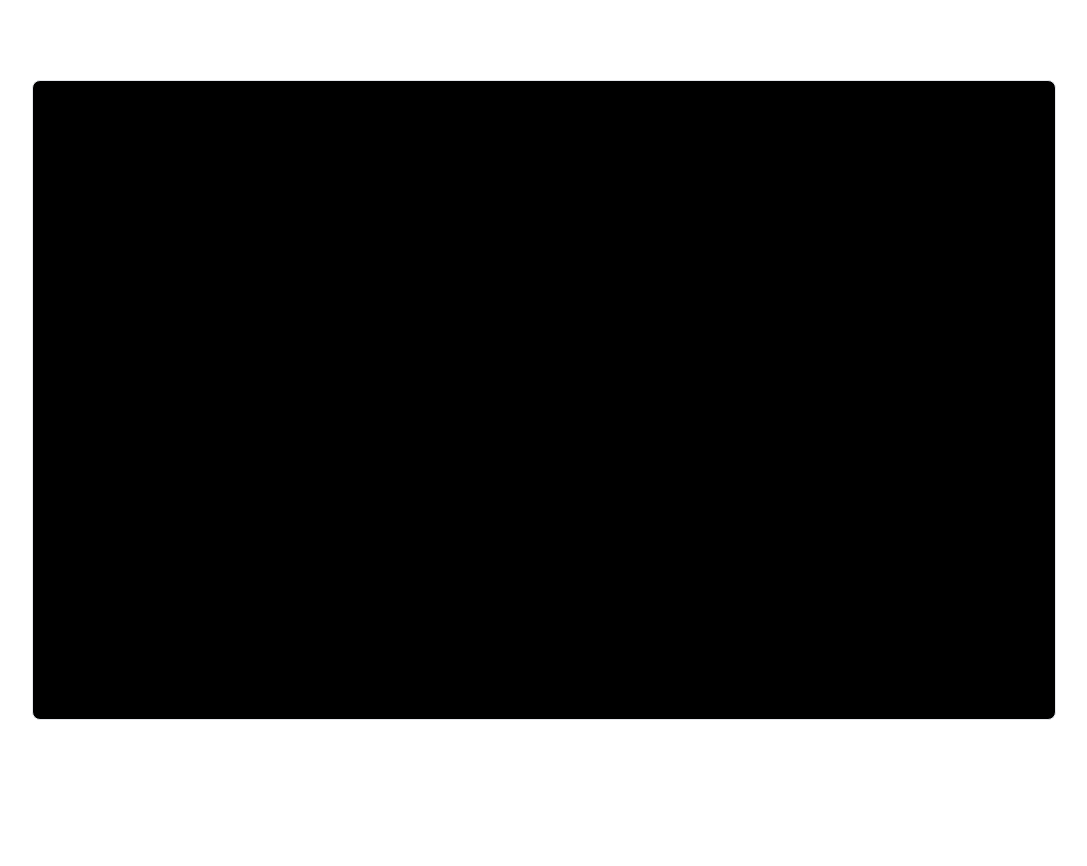
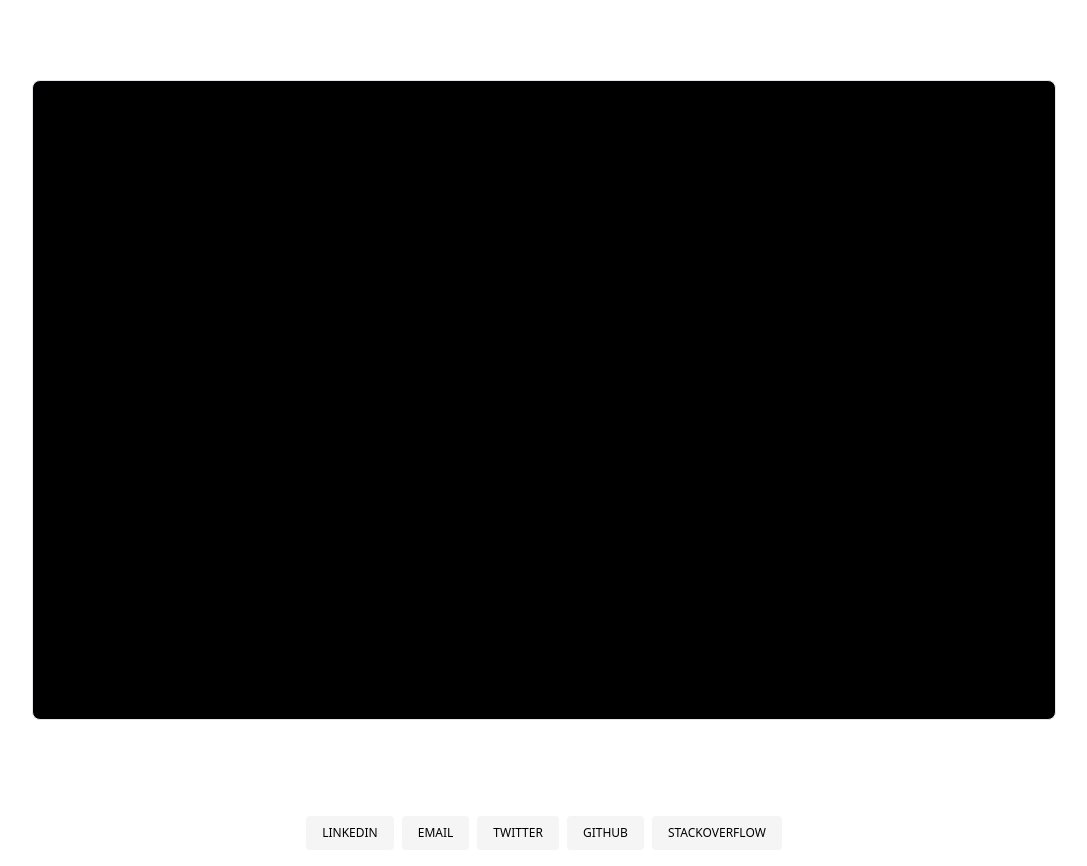
Before and after one commit to kang-marvin/portfolio, a React (Create React App) app: page / in a window 1280 px wide. Shown: the whole page, without its empty margins (96-1183 px from the left). Before the commit the page ends 800 px from the top, so only its background shows below. Built offline with nearby package versions, Linux system fonts and the light colour scheme.

Commit message:
Create the footer panel

```diff
--- a/src/App.js
+++ b/src/App.js
@@ -8,9 +8,11 @@ import "./index.css";
 
 import Container from './ui/Container';
 import FlexBoard from './ui/FlexBoard';
+import Footer from './ui/Footer';
 
 const App = () => {
   return (
+    <>
       <Container>
         <FlexBoard className="items-start justify-center">
           {/* <Introduction /> */}
@@ -18,6 +20,8 @@ const App = () => {
           {/* <Portfolio /> */}
         </FlexBoard>
       </Container>
+      <Footer />
+    </>
   )
 }
 
--- /dev/null
+++ b/src/ui/Footer.js
@@ -0,0 +1,68 @@
+import React from 'react';
+
+const data = [
+  {
+    name: "LinkedIn",
+    link: "https://www.linkedin.com/in/kang-marvin"
+  },
+  {
+    name: "Email",
+    link: "mailto:marvinjameskang@gmail.com",
+  },
+  {
+    name: "Twitter",
+    link: "https://twitter.com/kang_marvin"
+  },
+  {
+    name: "Github",
+    link: "https://github.com/kang-marvin"
+  },
+  {
+    name: "StackOverflow",
+    link: "https://stackoverflow.com/users/7579494/marvin-kang?tab=profile"
+  }
+];
+
+const buttonClassName = `
+  rounded px-4 p-2 text-xs
+  font-medium uppercase leading-normal
+  text-primary bg-neutral-100
+  hover:bg-neutral-300
+`;
+
+const LinkWrapper = (props) => {
+  const { name, link } = props;
+
+  return (
+    <a
+      href={link}
+      target="_blank"
+      rel="noreferrer"
+      key={name}
+    >
+      <button
+        type="button"
+        className={buttonClassName}
+      >
+        {name}
+      </button>
+    </a>
+  )
+}
+
+const Footer = () => {
+  return (
+    <div className="flex justify-center py-4 space-x-2">
+      {data.map((media) => {
+        return (
+          <LinkWrapper
+            name={media.name}
+            link={media.link}
+          />
+        )
+      })}
+    </div>
+  );
+};
+
+export default Footer;
```
Lines whose indentation alone changed are shown as unchanged.
